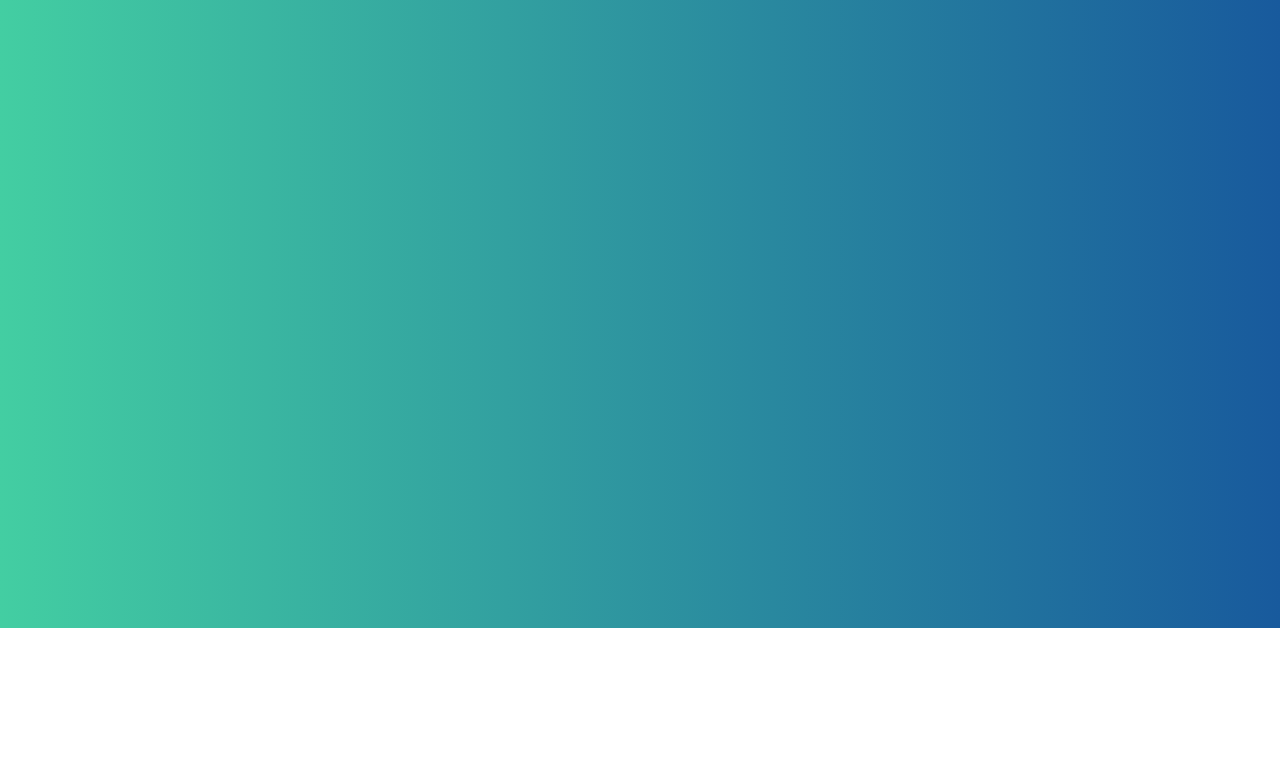
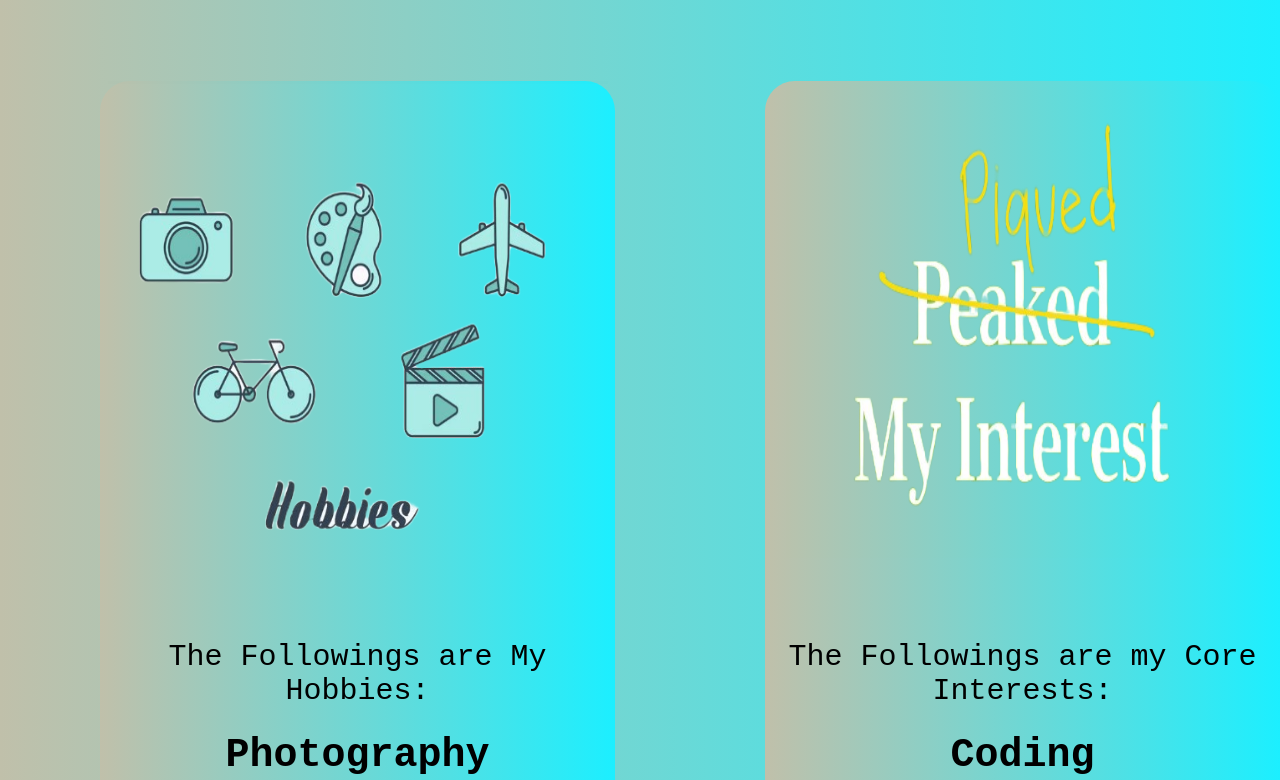
Before and after one commit to PIYUSHPHUYAL/portfolio, a plain HTML site: page HI.html in a window 1280 px wide. Shown: the part 172-952 px from the top of the page. Before the commit the page ends 800 px from the top, so only its background shows below. Drawn offline with Linux system fonts and the light colour scheme; a web font is replaced by a local one.

Commit message:
nearly finished

```diff
--- a/HI.css
+++ b/HI.css
@@ -7,7 +7,10 @@
 
 body {
 
-  background: linear-gradient(to right, #43cea2,#185a9d );
+
+
+
+  background: linear-gradient(to right,   #c0c0aa,   #1cefff);
 }
 
 #logo{
@@ -106,3 +109,62 @@ nav{
   color: #e6e7e9;
   transition: 0.9s;
 }
+
+
+.HI{
+  display: flex;
+  flex-direction: row;
+  column-gap: 50px;
+  text-align: center;
+  font-size: 15px;
+  font-family:'Courier New', Courier, monospace;
+
+}
+.hobbies{
+
+
+  background: linear-gradient(to right,   #c0c0aa,   #1cefff);
+  color: #000000;
+  width: 800px;
+  height: 850px;
+  border-radius: 30px;
+  margin-left: 100px;
+  margin-top: 5px;
+
+}
+
+
+.first{
+
+  height: 500px;
+  width: 500px;
+}
+.interests{
+
+  background: linear-gradient(to right,   #c0c0aa,   #1cefff);
+color: #000000;
+width: 800px;
+height: 850px;
+border-radius: 30px;
+margin-left: 100px;
+margin-top: 5px;
+
+}
+.second{
+
+  height: 500px;
+  width: 500px;
+}
+
+.h, .i{
+  margin-top: 20px;
+  font-size: 30px;
+  color: #000000;
+}
+
+
+.hh, .ii{
+margin-top: -20px;
+font-size: 40px;
+
+}
--- a/HI.html
+++ b/HI.html
@@ -1,5 +1,6 @@
 <!DOCTYPE html>
 <html lang="en">
+
 <head>
   <meta charset="UTF-8">
   <meta http-equiv="X-UA-Compatible" content="IE=edge">
@@ -21,6 +22,19 @@
 </header>
 
 <body>
+  <div class="HI">
+    <div class="hobbies">
+      <img src="hobby.png" class="first">
+      <p class="h"> <br>The Followings are My Hobbies: </p>
+      <h1 class="hh"><br> Photography <br> Videography <br> Watering Flowers <br> Planting <br> Playing Games</h1>
+    </div>
+    <div class="interests">
+      <img src="interest.png" class="second">
+      <p class="i"><br>The Followings are my Core Interests: </p>
+      <h1 class="ii"><br> Coding <br> Teaching <br> Writing <br> Riding</h1>
+    </div>
 
+  </div>
 </body>
+
 </html>
--- a/SM.css
+++ b/SM.css
@@ -6,7 +6,10 @@
 
 body {
 
-  background-image: linear-gradient(to right, #ffafbd , #ffc3a0);
+
+
+
+  background-image: linear-gradient(to right, #43c6ac , #f8ffae);
 }
 #logo{
   height:150px ;
```
Also changed, not shown: hobby.png (added), interest.png (added). Lines whose indentation alone changed are shown as unchanged.
